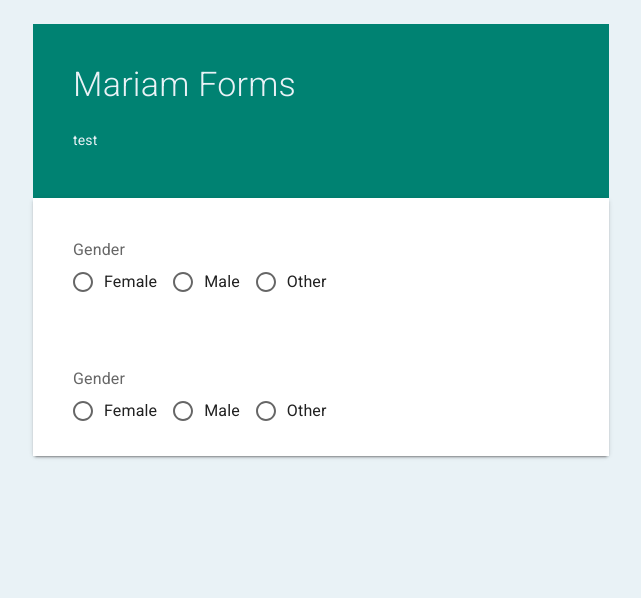
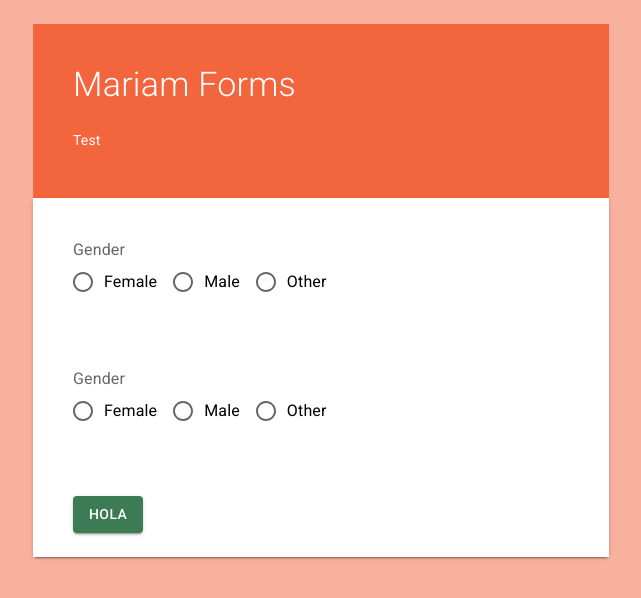
Before and after one commit to ignemdev/dynamic-test, a React (Create React App) app: page / in a window 1280 px wide. Shown: the top 598 px of the page, without its empty margins (319-960 px from the left). Built offline with nearby package versions, Linux system fonts and the light colour scheme.

Commit message:
color palette changed

```diff
--- a/src/components/Header.js
+++ b/src/components/Header.js
@@ -9,7 +9,7 @@ export default function Header() {
                     Mariam Forms
                 </Typography>
                 <Typography variant="body2">
-                    test
+                    Test
                 </Typography>
             </CardContent>
         </Card>
--- a/src/components/Question.js
+++ b/src/components/Question.js
@@ -8,7 +8,7 @@ function Question() {
     return (
         <Card variant="secondary" sx={{ ...spacing, ...border }}>
             <FormControl>
-                <FormLabel id="demo-row-radio-buttons-group-label">Gender</FormLabel>
+                <FormLabel>Gender</FormLabel>
                 <RadioGroup row>
                     <FormControlLabel value="female" control={<Radio />} label="Female" />
                     <FormControlLabel value="male" control={<Radio />} label="Male" />
--- a/src/components/Test.js
+++ b/src/components/Test.js
@@ -1,5 +1,5 @@
-import { Box, Paper } from '@mui/material'
-
+import { Box, Paper, Button, Card } from '@mui/material'
+import { spacing, border } from '../helpers/theme';
 import Header from './Header'
 import Question from './Question';
 
@@ -10,6 +10,10 @@ export default function Test() {
             <Paper elevation={2}>
                 <Question />
                 <Question />
+
+                <Card variant="secondary" sx={{ ...spacing, ...border }}>
+                    <Button color='info' variant='contained'>Hola</Button>
+                </Card>
             </Paper>
         </Box>
     );
--- a/src/helpers/theme.js
+++ b/src/helpers/theme.js
@@ -2,13 +2,17 @@ import { createTheme } from '@mui/material/styles';
 
 const palette = {
     primary: {
-        main: '#008272',
-        contrastText: '#E9F2F6',
+        main: '#f2653d',
+        contrastText: '#fff',
     },
     secondary: {
         main: '#fff',
-        contrastText: '#212121',
+        contrastText: '#000',
     },
+    info: {
+        main: '#3c7b53',
+        contrastText: '#fff',
+    }
 }
 
 export const spacing = {
--- a/src/index.css
+++ b/src/index.css
@@ -9,5 +9,5 @@ html, body{
 }
 
 body{
-  background-color: #E9F2F6;
+  background-color: #f2653d80
 }
```
